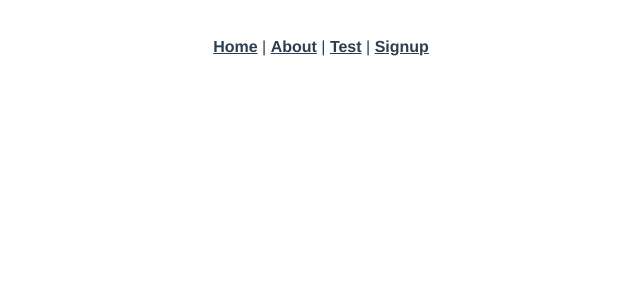
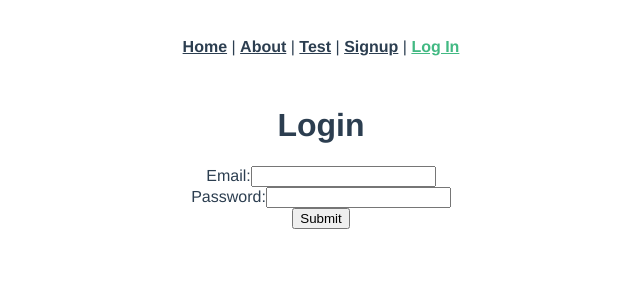
Before and after one commit to SamSharff/blog-frontend, a Vue app: page /login in a window 1280 px wide. Shown: the top 300 px of the page, without its empty margins (319-959 px from the left). Built offline with nearby package versions, Linux system fonts and the light colour scheme.

Commit message:
adds login page

```diff
--- a/src/App.vue
+++ b/src/App.vue
@@ -7,6 +7,8 @@
     <router-link to="/test">Test</router-link>
     |
     <router-link to="/signup">Signup</router-link>
+    |
+    <router-link to="/login">Log In</router-link>
   </nav>
   <router-view />
 </template>
--- a/src/main.js
+++ b/src/main.js
@@ -1,5 +1,13 @@
 import { createApp } from "vue";
 import App from "./App.vue";
 import router from "./router";
+import axios from "axios";
+
+axios.defaults.baseURL = process.env.NODE_ENV === "development" ? "http://localhost:3000" : "/";
+
+var jwt = localStorage.getItem("jwt");
+if (jwt) {
+  axios.defaults.headers.common["Authorization"] = `Bearer ${jwt}`;
+}
 
 createApp(App).use(router).mount("#app");
--- a/src/router/index.js
+++ b/src/router/index.js
@@ -2,6 +2,7 @@
 import HomeView from "../views/HomeView.vue";
 import TestView from "../views/TestView.vue";
 import SignUp from "../views/SignUp.vue";
+import LogIn from "../views/LogIn.vue";
 
 const routes = [
   {
@@ -28,6 +29,11 @@
     name: "signup",
     component: SignUp,
   },
+  {
+    path: "/login",
+    name: "login",
+    component: LogIn,
+  },
 ];
 
 const router = createRouter({
--- /dev/null
+++ b/src/views/LogIn.vue
@@ -0,0 +1,49 @@
+<script>
+import axios from "axios";
+
+export default {
+  data: function () {
+    return {
+      newSessionParams: {},
+      errors: [],
+    };
+  },
+  methods: {
+    submit: function () {
+      axios
+        .post("/sessions", this.newSessionParams)
+        .then((response) => {
+          axios.defaults.headers.common["Authorization"] = "Bearer " + response.data.jwt;
+          localStorage.setItem("jwt", response.data.jwt);
+          this.$router.push("/");
+        })
+        .catch((error) => {
+          console.log(error.response);
+          this.errors = ["Invalid email or password."];
+          this.email = "";
+          this.password = "";
+        });
+    },
+  },
+};
+</script>
+
+<template>
+  <div class="login">
+    <form v-on:submit.prevent="submit()">
+      <h1>Login</h1>
+      <ul>
+        <li v-for="error in errors" v-bind:key="error">{{ error }}</li>
+      </ul>
+      <div>
+        <label>Email:</label>
+        <input type="email" v-model="newSessionParams.email" />
+      </div>
+      <div>
+        <label>Password:</label>
+        <input type="password" v-model="newSessionParams.password" />
+      </div>
+      <input type="submit" value="Submit" />
+    </form>
+  </div>
+</template>
```
